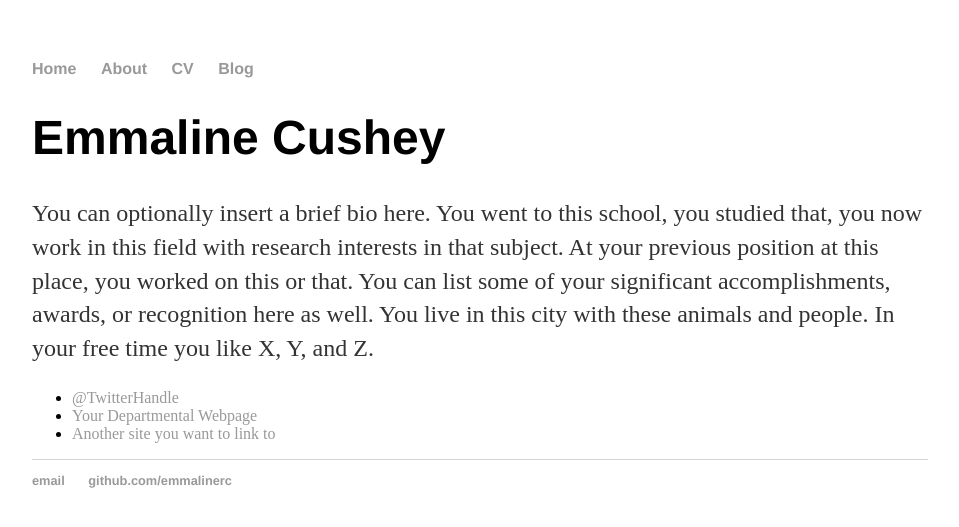
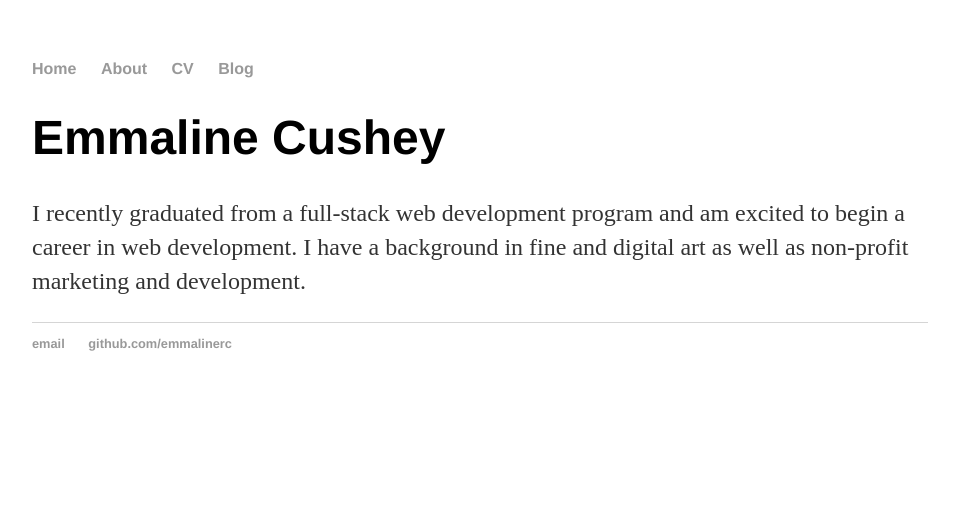
Before and after one commit to emmalinerc/emmalinerc.github.io, a Jekyll site: the page built from index.html, in a window 1280 px wide. Shown: the top 527 px of the page, without its empty margins (160-1119 px from the left). Built offline with Jekyll 4.4.1, drawn with Linux system fonts in a browser that asks for light colours.

Commit message:
changed info

```diff
--- a/about/index.html
+++ b/about/index.html
@@ -5,11 +5,9 @@ title: About Emmaline Cushey
 
 		<div class="about">
 			<h1>About Emmaline Cushey</h1>
-			<p>You can optionally insert a brief bio here. You went to this school, you studied that, you now work in this field with research interests in that subject. At your previous position at this place, you worked on this or that. You can list some of your significant accomplishments, awards, or recognition here as well. You live in this city with these animals and people. In your free time you like X, Y, and Z.</p>
+			<p></p>
 
 			<ul class="contacts">
-				<li><a href="#">@TwitterHandle</a></li>
-				<li><a href="#">Your Departmental Webpage</a></li>
-				<li><a href="#">Another site you want to link to</a></li>
+				<li><a href="https://www.linkedin.com/in/emmaline-cushey-142581130/">Linkedin</a></li>
 				</ul>
 		</div>
--- a/index.html
+++ b/index.html
@@ -5,11 +5,5 @@ title: Emmaline Cushey
 
 		<div class="about">
 			<h1>Emmaline Cushey</h1>
-			<p>You can optionally insert a brief bio here. You went to this school, you studied that, you now work in this field with research interests in that subject. At your previous position at this place, you worked on this or that. You can list some of your significant accomplishments, awards, or recognition here as well. You live in this city with these animals and people. In your free time you like X, Y, and Z.</p>
-
-			<ul class="contacts">
-				<li><a href="#">@TwitterHandle</a></li>
-				<li><a href="#">Your Departmental Webpage</a></li>
-				<li><a href="#">Another site you want to link to</a></li>
-				</ul>
+			<p>I recently graduated from a full-stack web development program and am excited to begin a career in web development. I have a background in fine and digital art as well as non-profit marketing and development.</p>
 		</div>
```
Also changed, not shown: cv/index.html (+3 -7 lines).
